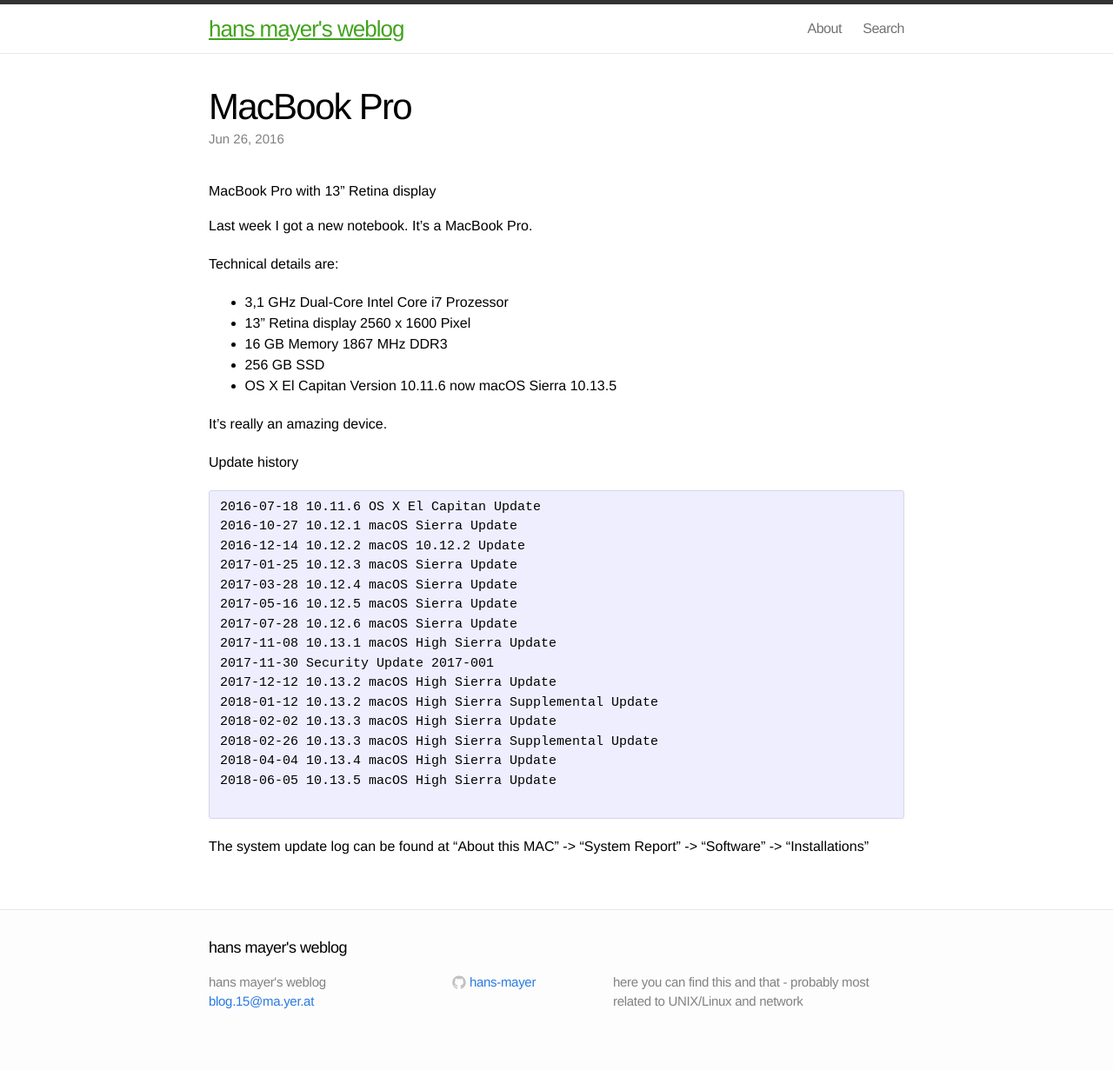
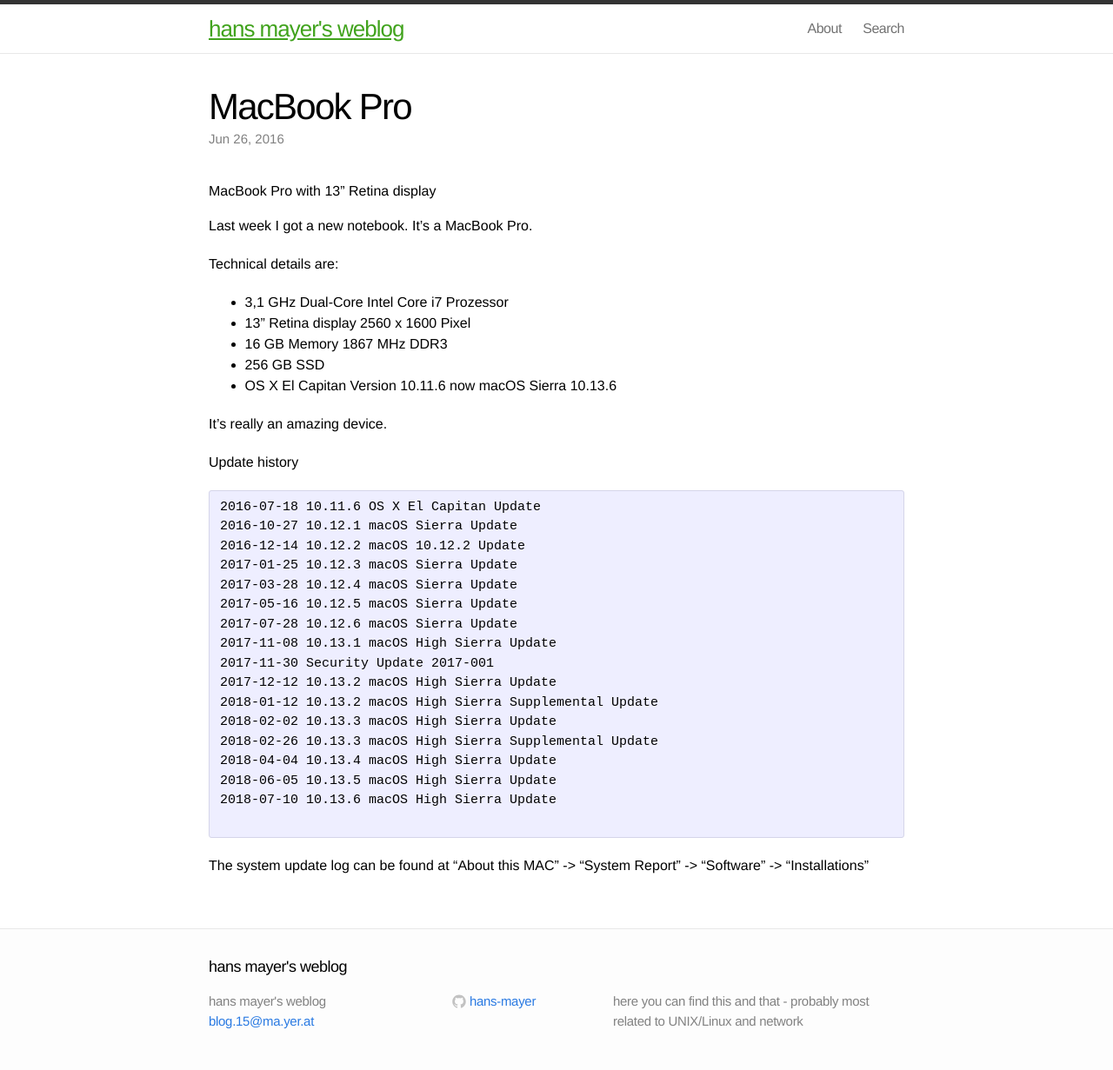
Before and after one commit to hans-mayer/blog, a Jekyll site: the page built from _posts/2016-06-26-MacBookPro.markdown, in a window 1280 px wide. Shown: the whole page at 87% size. Built offline with Jekyll 4.4.1, drawn with Linux system fonts in a browser that asks for light colours; before the commit the page ends 1209 px from its top, so only the background shows below that.

Commit message:
MacBookPro 10.13.6 macOS High Sierra Update

```diff
--- a/_posts/2016-06-26-MacBookPro.markdown
+++ b/_posts/2016-06-26-MacBookPro.markdown
@@ -15,7 +15,7 @@
 * 13" Retina display 2560 x 1600 Pixel
 * 16 GB Memory 1867 MHz DDR3
 * 256 GB SSD
-* OS X El Capitan Version 10.11.6 now macOS Sierra 10.13.5
+* OS X El Capitan Version 10.11.6 now macOS Sierra 10.13.6
 
 It's really an amazing device.
 
@@ -38,6 +38,7 @@
 2018-02-26 10.13.3 macOS High Sierra Supplemental Update
 2018-04-04 10.13.4 macOS High Sierra Update
 2018-06-05 10.13.5 macOS High Sierra Update
+2018-07-10 10.13.6 macOS High Sierra Update
 
 </pre>
 
```
